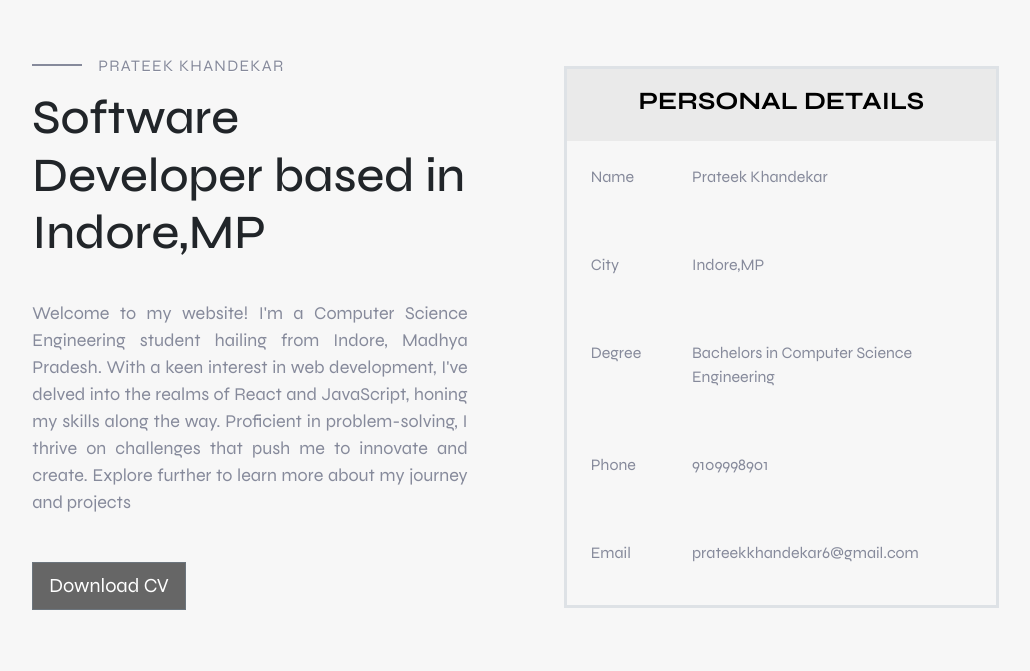
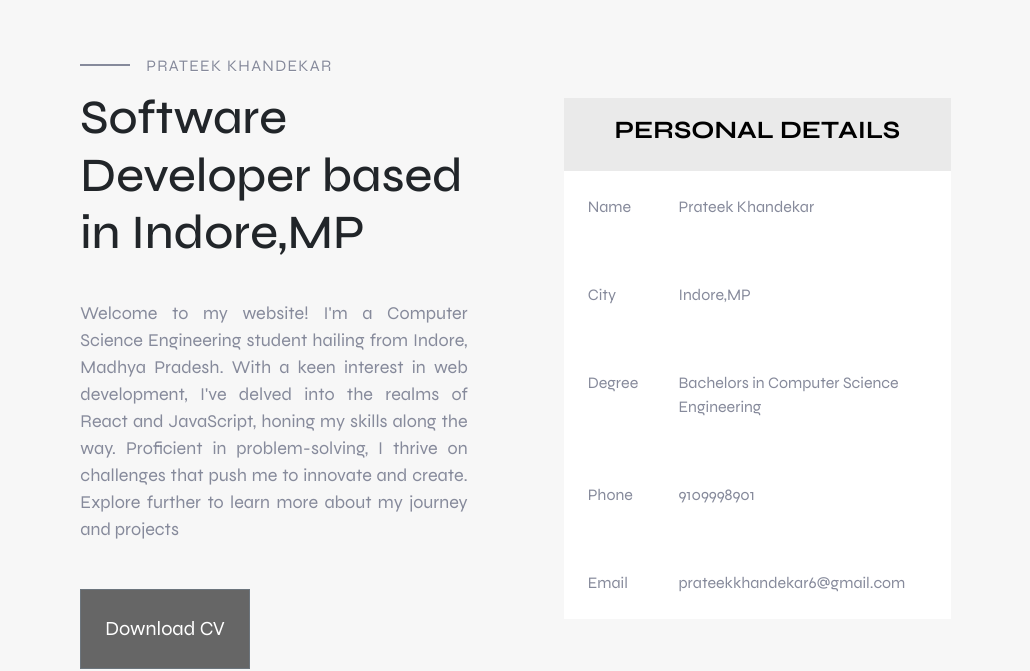
Before and after one commit to KhandekarPrateek/portfolio-website, a React (Create React App) app: page / in a window 1280 px wide. Shown: the part 832-1503 px from the top of the page, without its empty margins (233-1263 px from the left). Built offline with nearby package versions, Linux system fonts and the light colour scheme.

Commit message:
remove infotable border and increased cv button size

```diff
--- a/src/pages/About/InfoTable/index.js
+++ b/src/pages/About/InfoTable/index.js
@@ -4,10 +4,11 @@ import { Col, Container, Row } from "reactstrap";
 const InfoTable = () => {
   return (
     <div className=" h-100 w-100 p-5 d-flex align-items-center justify-content-center  ">
-      <Container className=" border border-3  w-100   g-0 ">
+      <Container className="   w-100   g-0 ">
         <Row className="  about-detail-header p-3 g-0 ">
           <h1 className="about-detail-header-title ">Personal details</h1>
         </Row>
+        <div className="infotable-conatiner">
           <Row className="mb-3 p-4 infotable-text ">
             <Col sm={3}>Name</Col>
             <Col sm={9}>Prateek Khandekar</Col>
@@ -28,6 +29,7 @@ const InfoTable = () => {
             <Col sm={3}>Email</Col>
             <Col sm={9}>prateekkhandekar6@gmail.com</Col>
           </Row>
+        </div>
       </Container>
     </div>
   );
--- a/src/pages/About/index.js
+++ b/src/pages/About/index.js
@@ -13,7 +13,7 @@ const About = () => {
     aTag.remove();
   };
   return (
-    <Row className="about-container g-0  " id="About">
+    <Row className="about-container g-0  px-5 " id="About">
       <Col
         sm={6}
         className="d-flex justify-content-center align-items-center h-100 p-5 mb-5"
@@ -40,6 +40,7 @@ const About = () => {
               handleDownloadCv(PDF_FILE_URL);
             }}
             size="lg"
+            className="p-4"
           >
             Download CV
           </Button>
--- a/src/styles/about.css
+++ b/src/styles/about.css
@@ -49,3 +49,6 @@
 .infotable-text {
   color: #868a9b;
 }
+.infotable-conatiner {
+  background-color: white;
+}
```
Lines whose indentation alone changed are shown as unchanged.
